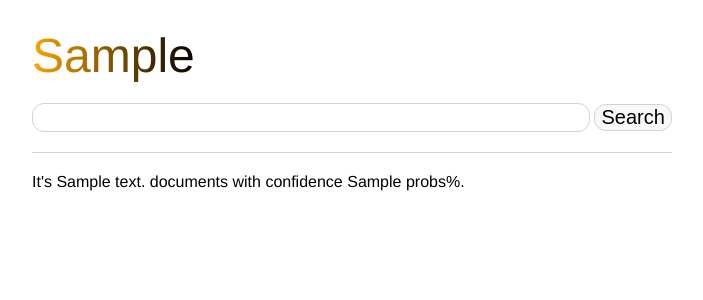
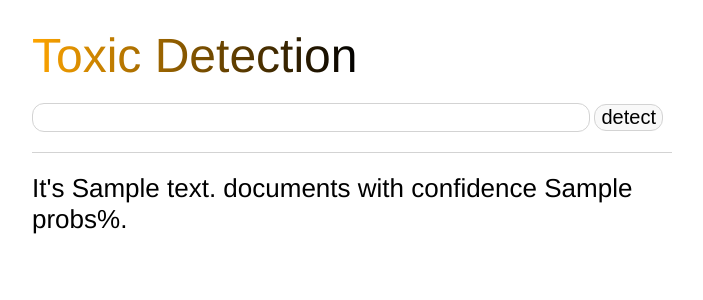
Before and after one commit to ZeL1k7/Toxic-Detection, a Flask app: template templates/index.html in a window 1280 px wide. Shown: the top 300 px of the page, without its empty margins (308-1011 px from the left). Run offline with Flask 2, Linux system fonts and the light colour scheme; the template is opened without the code that fills it: most values are stand-ins (such as "Sample title", 1, 10 or a date in 2020).

Commit message:
updated css styles

```diff
--- a/templates/index.html
+++ b/templates/index.html
@@ -2,7 +2,7 @@
 <!doctype html>
 <html>
 <head>
-    <title>{{ search_engine_name }}</title>
+    <title>Toxic Detection</title>
     <meta charset="utf-8">
     <style>
         #content {
@@ -84,16 +84,16 @@
 
 <div id="content">
     <div class="centered">
-        <div id='title'>{{ toxic_detection }}</div>
+        <div id='title'>Toxic Detection</div>
         <form style='padding: 0px; padding-top: 18px;' method = 'GET'>
             <input type='text' style='border-radius: 12px; border: 1px solid lightgrey; width:546px; font-size: 20px; padding: 2px; padding-left: 8px;' name='query' value='{{ query }}'>
-            <input type='submit' style='font-size: 20px; border-radius: 12px; border: 1px solid lightgrey; background: #F9F9F9;' value='Search'>
+            <input type='submit' style='font-size: 20px; border-radius: 12px; border: 1px solid lightgrey; background: #F9F9F9;' value='detect'>
         </form>
 
         <hr style='border: none; border-bottom: 1px solid lightgrey; margin-bottom: 20px; margin-top: 20px'>
 
         {% if query != '' %}
-        <div style='font-size:16px; text-align: left;'>It's {{answer}} documents with confidence {{ probs }}%.</div>
+        <div style='font-size:26px; text-align: left;'>It's {{answer}} documents with confidence {{ probs }}%.</div>
         {% endif %}
     </div>
 </div>
```
